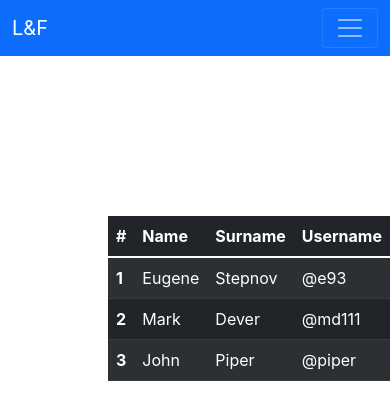
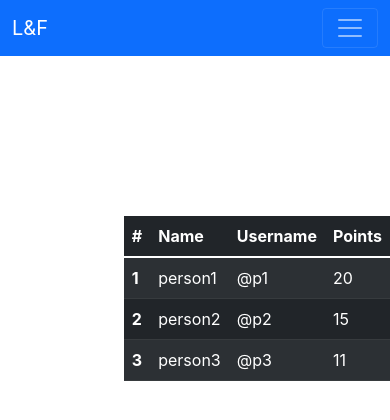
Before and after one commit to architjain2002/Lost-N-Found, a React (Create React App) app in the folder frontend/: page / in a window 390 px wide. Shown: the top 420 px of the page. Built offline with nearby package versions, Linux system fonts and the light colour scheme.

Commit message:
Leaderboard temp completed--responsive required

```diff
--- a/frontend/src/components/Leaderboard.js
+++ b/frontend/src/components/Leaderboard.js
@@ -10,28 +10,28 @@ export default function Leaderboard() {
           <tr>
             <th scope="col">#</th>
             <th scope="col">Name</th>
-            <th scope="col">Surname</th>
             <th scope="col">Username</th>
+            <th scope="col">Points</th>
           </tr>
         </thead>
         <tbody>
           <tr>
             <th scope="row">1</th>
-            <td>Eugene</td>
-            <td>Stepnov</td>
-            <td>@e93</td>
+            <td>person1</td>
+            <td>@p1</td>
+            <td>20</td>
           </tr>
           <tr>
             <th scope="row">2</th>
-            <td>Mark</td>
-            <td>Dever</td>
-            <td>@md111</td>
+            <td>person2</td>
+            <td>@p2</td>
+            <td>15</td>
           </tr>
           <tr>
             <th scope="row">3</th>
-            <td>John</td>
-            <td>Piper</td>
-            <td>@piper</td>
+            <td>person3</td>
+            <td>@p3</td>
+            <td>11</td>
           </tr>
         </tbody>
       </table>
```
